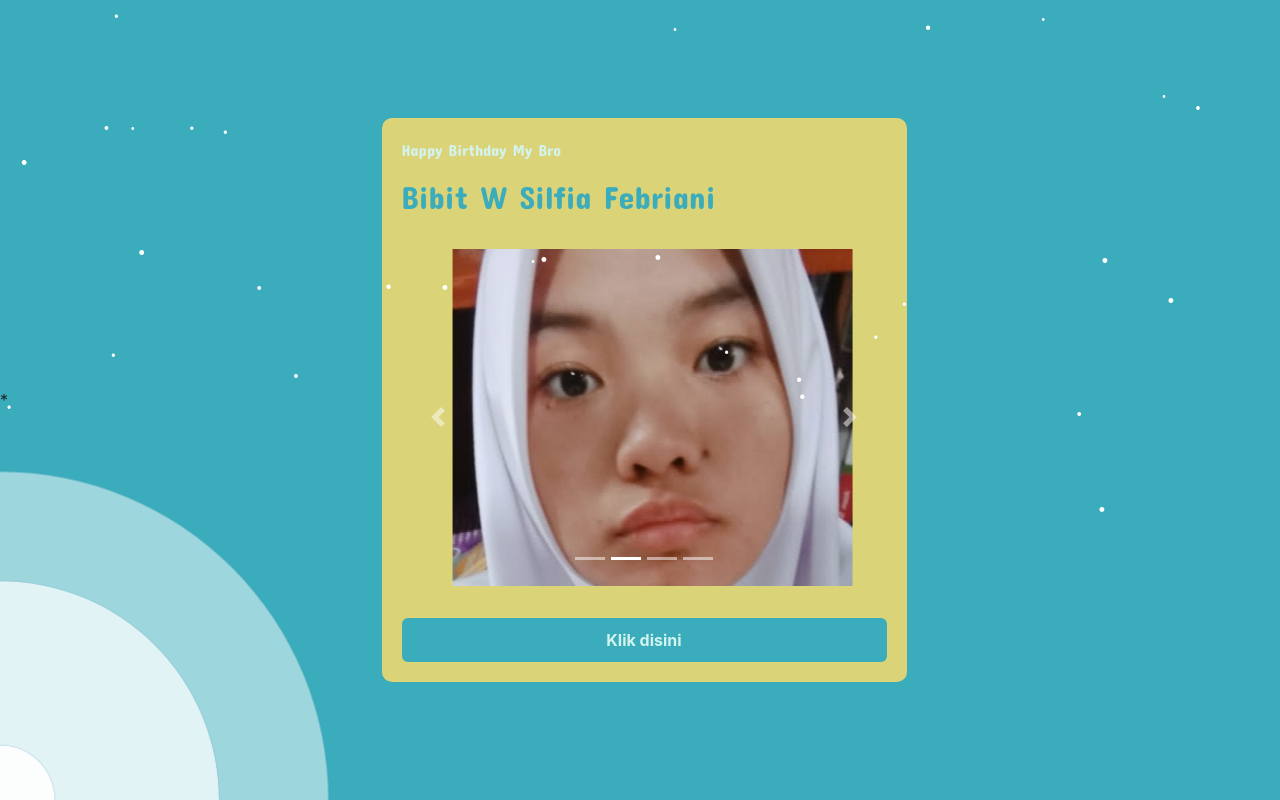
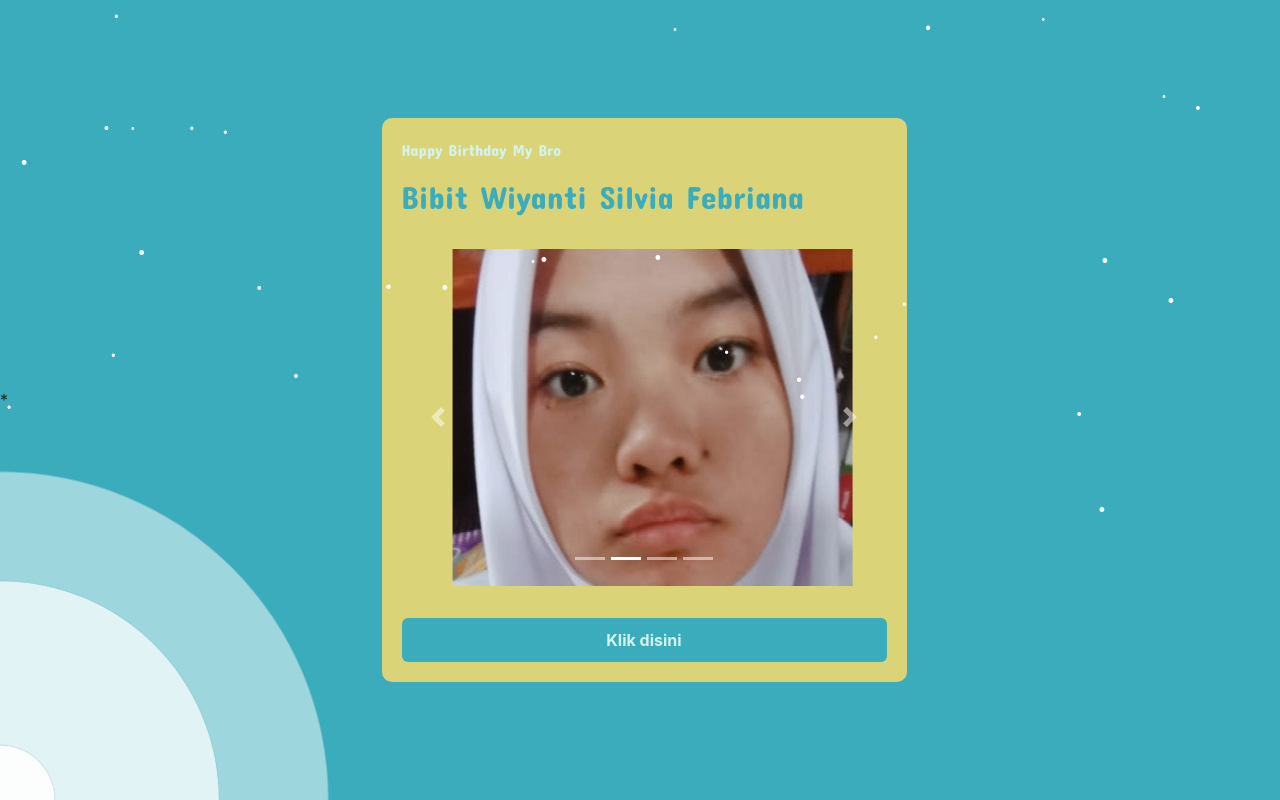
Before and after one commit to fathiikarm/fathiikarm, a plain HTML site: page index.html in a window 1280 px wide. Drawn offline with nearby package versions, Linux system fonts and the light colour scheme.

Commit message:
Update index.html

```diff
--- a/index.html
+++ b/index.html
@@ -36,7 +36,7 @@
             <div class="card">
                 <div class="card-body">
                     <p class="judul">Happy Birthday My Bro</p>
-                    <h2 class="subjudul">Bibit W Silfia Febriani</h2>
+                    <h2 class="subjudul">Bibit Wiyanti Silvia Febriana</h2>
                     <hr>
 
                     <center>
```
